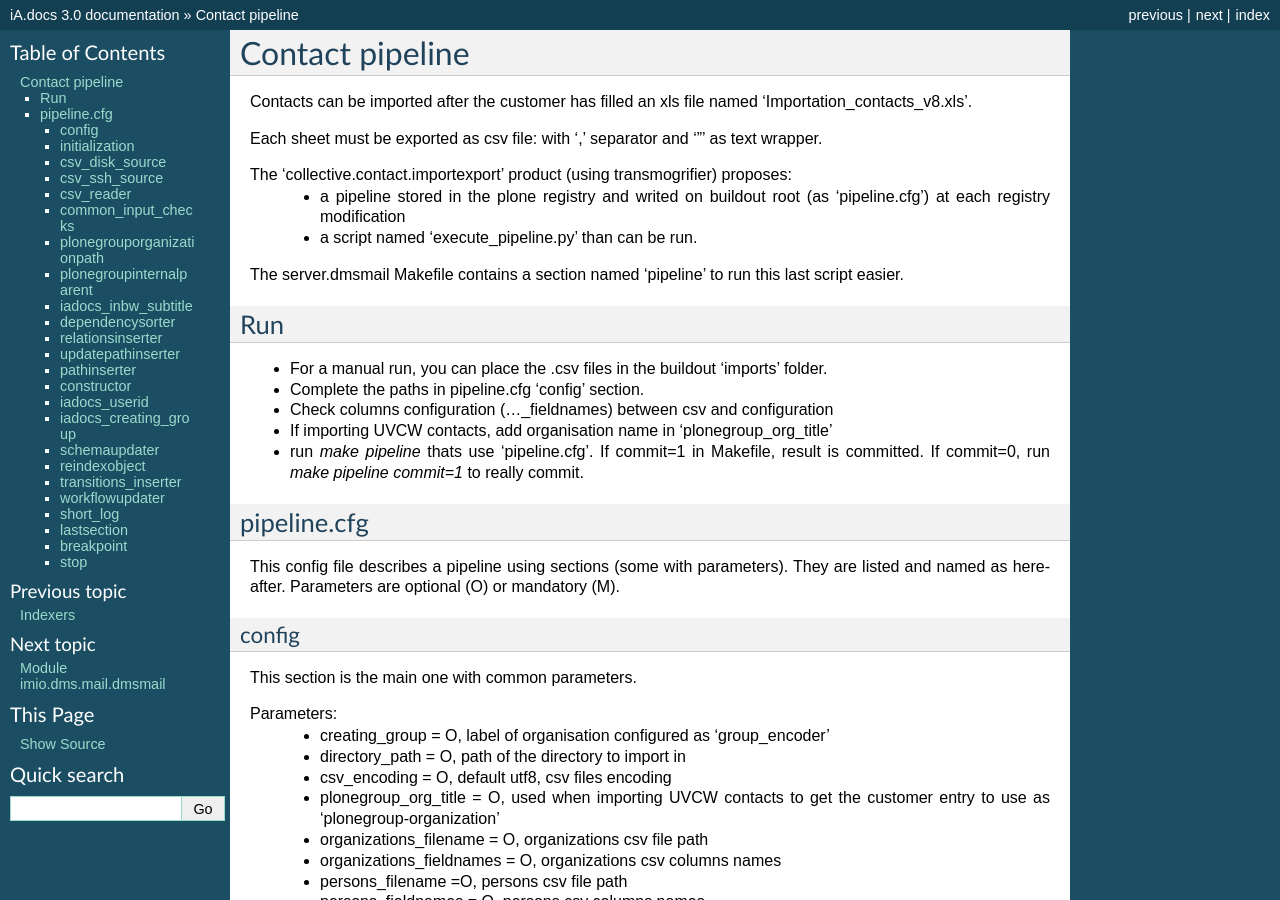
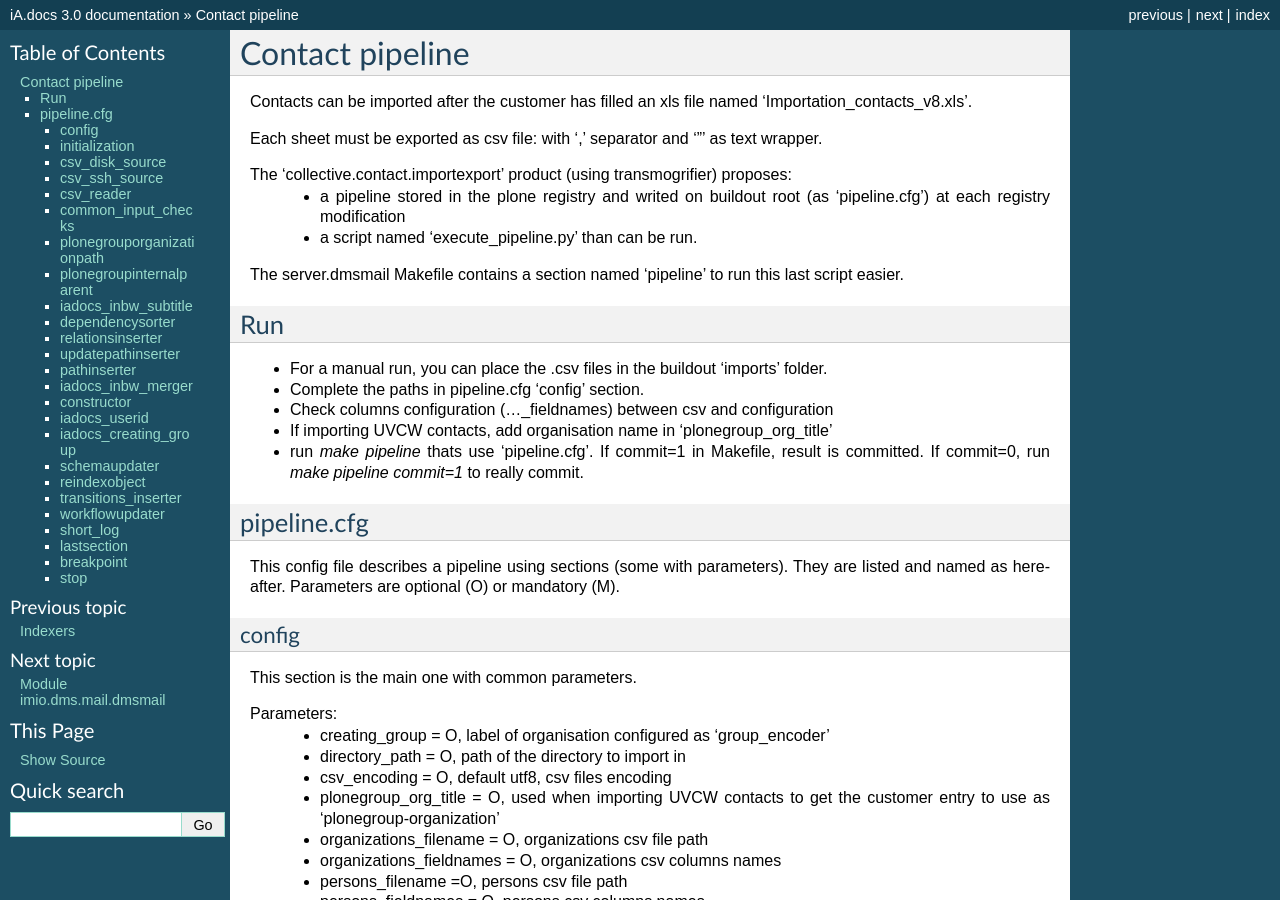
Before and after one commit to IMIO/server.dmsmail, a Sphinx documentation site: the page built from docs/source/pipeline.rst, in a window 1280 px wide and 900 px high. Built offline with Sphinx 7.4.7, drawn with Linux system fonts in a browser that asks for light colours.

Commit message:
Updated pipeline doc

```diff
--- a/docs/source/pipeline.rst
+++ b/docs/source/pipeline.rst
@@ -99,6 +99,10 @@
 ------------
 .. autoclass:: collective.contact.importexport.blueprints.main.PathInserter
 
+iadocs_inbw_merger
+------------------
+.. autoclass:: imio.transmogrifier.contact.blueprints.iadocs.InbwMerger
+
 constructor
 -----------
 ..
```
